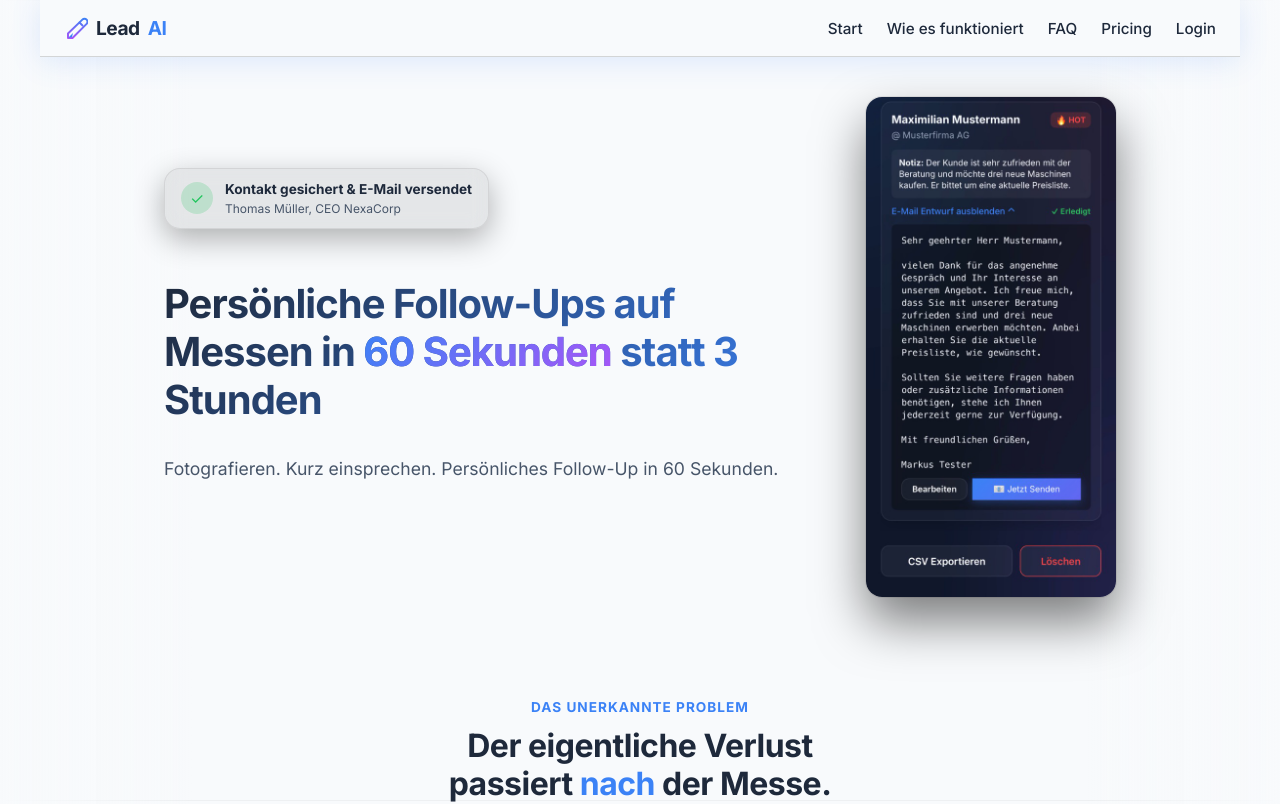
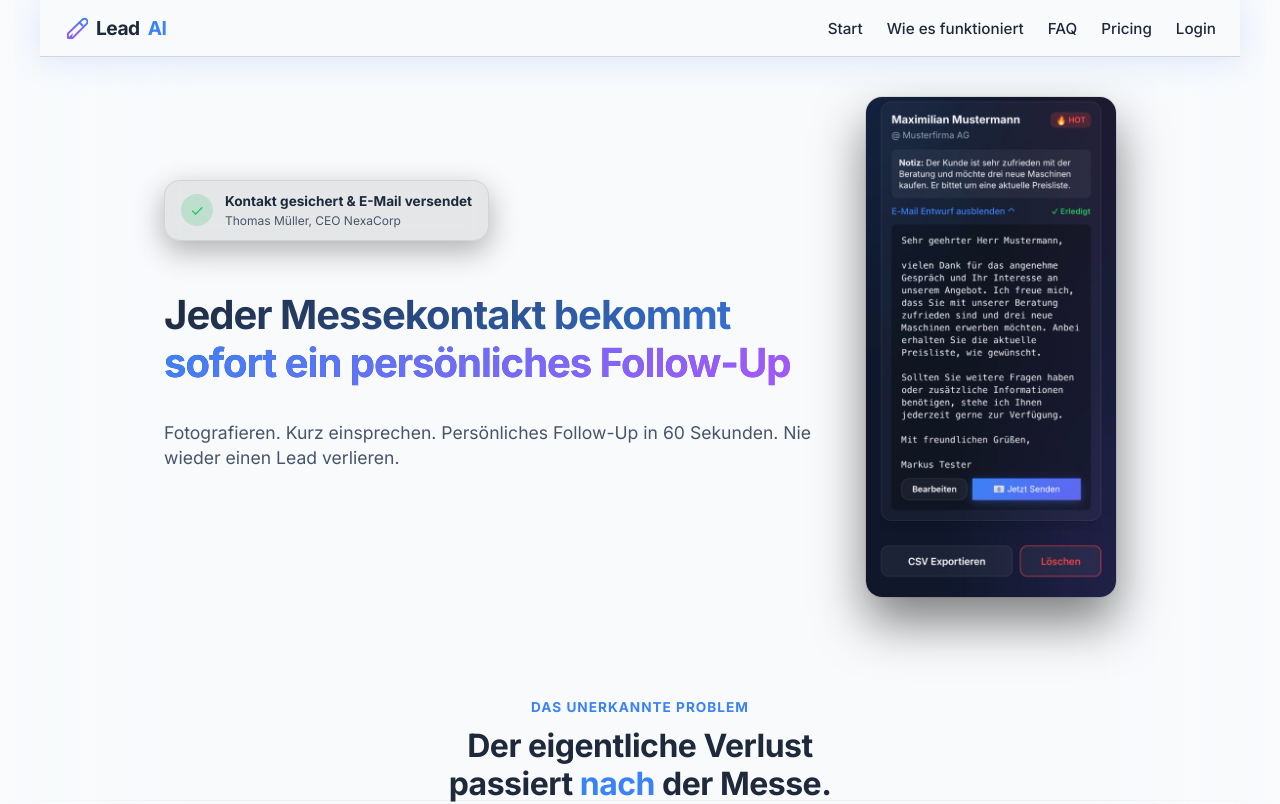
Before and after one commit to Pholiko/LeadsAI, a React (Vite) app: page / in a window 1280 px wide. Shown: the top 804 px of the page. Built offline with nearby package versions, Linux system fonts and the light colour scheme.

Commit message:
Update hero text

```diff
--- a/src/components/LandingView.jsx
+++ b/src/components/LandingView.jsx
@@ -100,11 +100,11 @@ export default function LandingView({ onStart }) {
           </div>
 
           <h1 className="title" style={{ fontSize: '2.5rem', marginBottom: '16px', lineHeight: '1.2', fontWeight: '800', textAlign: 'left', letterSpacing: '-1px' }}>
-            Persönliche Follow-Ups auf Messen in <span style={{ background: 'linear-gradient(135deg, var(--primary) 0%, #a855f7 100%)', WebkitBackgroundClip: 'text', WebkitTextFillColor: 'transparent' }}>60 Sekunden</span> statt 3 Stunden
+            Jeder Messekontakt bekommt <span style={{ background: 'linear-gradient(135deg, var(--primary) 0%, #a855f7 100%)', WebkitBackgroundClip: 'text', WebkitTextFillColor: 'transparent' }}>sofort ein persönliches Follow-Up</span>
           </h1>
 
           <p className="subtitle" style={{ fontSize: '1.1rem', marginBottom: '32px', color: 'var(--text-secondary)', textAlign: 'left', lineHeight: '1.4' }}>
-            Fotografieren. Kurz einsprechen. Persönliches Follow-Up in 60 Sekunden.
+            Fotografieren. Kurz einsprechen. Persönliches Follow-Up in 60 Sekunden. Nie wieder einen Lead verlieren.
           </p>
 
 
```
